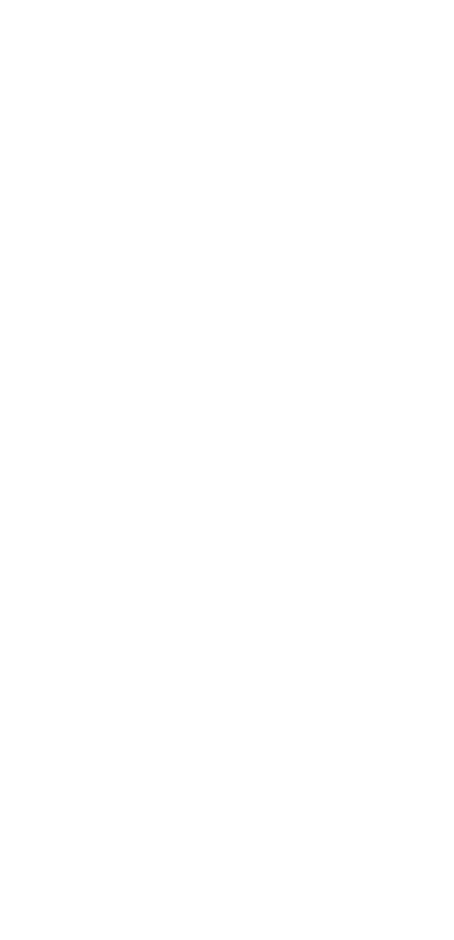
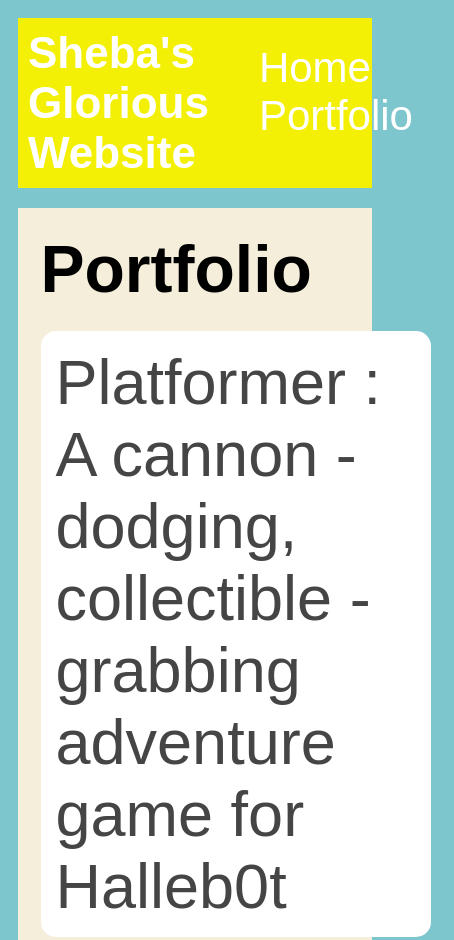
Before and after one commit to Cameron-2009/Cameron-2009.github.io, a plain HTML site: page portfolio.html in a window 390 px wide. Shown: the top 940 px of the page, 454 px wide, since content can reach past the window. Before the commit the page ends 844 px from the top, so only its background shows below. Drawn offline with Linux system fonts and the light colour scheme.

Commit message:
add portfolio.html file

```diff
--- a/portfolio.html
+++ b/portfolio.html
@@ -0,0 +1,33 @@
+<!DOCTYPE HTML>
+<html>
+    <head>
+        <title>Cameron's website</title>
+        <link rel="stylesheet" href="style.css">
+    </head>
+
+    <body>
+      <div id="all-contents">
+        <nav>
+            <h1>Sheba's Glorious Website</h1>
+            <ul id="nav-ul">
+                <li class="nav-li">
+                    <a class="nav-a" href="index.html">Home</a>
+                </li>
+                <li class="nav-li">
+                    <a class="nav-a" href="portfolio.html">Portfolio</a>
+                </li>
+            </ul>
+        </nav>
+        <main>
+            <div class="content">
+                <h1>Portfolio</h1>
+                <ul id="portfolio">
+                    <li><a href="projects/platformer/">Platformer : A cannon - dodging, collectible - grabbing adventure game for Halleb0t</a></li>
+                    <li><a href="projects/bouncing-box/">Bouncing Box : A project that gives you a taste of game development on the web </a></li>
+                    <li><a href="projects/circularity/">Circularity : A motion poem using random number generation and velocity applied to circle shapes...</a></li>
+                </ul>
+            </div>
+        </main>
+      </div>
+    </body>
+</html>
--- a/style.css
+++ b/style.css
@@ -61,3 +61,77 @@ main {
 h2, h3 {
     margin: 0px;
 }
+         /* portfolio styles */
+         .content h1 {
+            color: black;
+        }
+
+        #portfolio {
+            list-style-type: none;
+            padding-left: 0;
+        }
+
+        #portfolio li {
+            background: #fff;
+            padding: 10px;
+            border-radius: 10px;
+            margin-bottom: 10px;
+        }
+
+        #portfolio li:hover {
+            background: #eee;
+        }
+
+        #portfolio a {
+            text-decoration: none;
+            color: #454545;
+        }
+                    /* responsive web design */
+                    @media screen and (min-width: 120px) and (max-width: 1080px) {
+                        main {
+                          height: 100ch;
+                          zoom: 1.5;
+                          display: grid;
+                        }
+
+                        h1 {
+                          font-size: 44px;
+                        }
+
+                        h2 {
+                          font-size: 42px;
+                        }
+
+                        h3 {
+                          font-size: 36px;
+                        }
+
+                        #all-contents {
+                          height: 100ch;
+                          margin: none;
+                        }
+
+                        a {
+                          font-size: 42px;
+                        }
+
+                        .sidebar {
+                          margin-right: 0px;
+                          justify-content: center;
+                          align-items: center;
+                        }
+
+                        .sidebar-img {
+                          width: 100%;
+                        }
+
+                        p,
+                        li {
+                          font-size: 24px;
+                        }
+
+                        .content {
+                          align-content: center;
+                          justify-content: center;
+                        }
+                    }
```
Also changed, not shown: index.html (+1 -1 lines).
